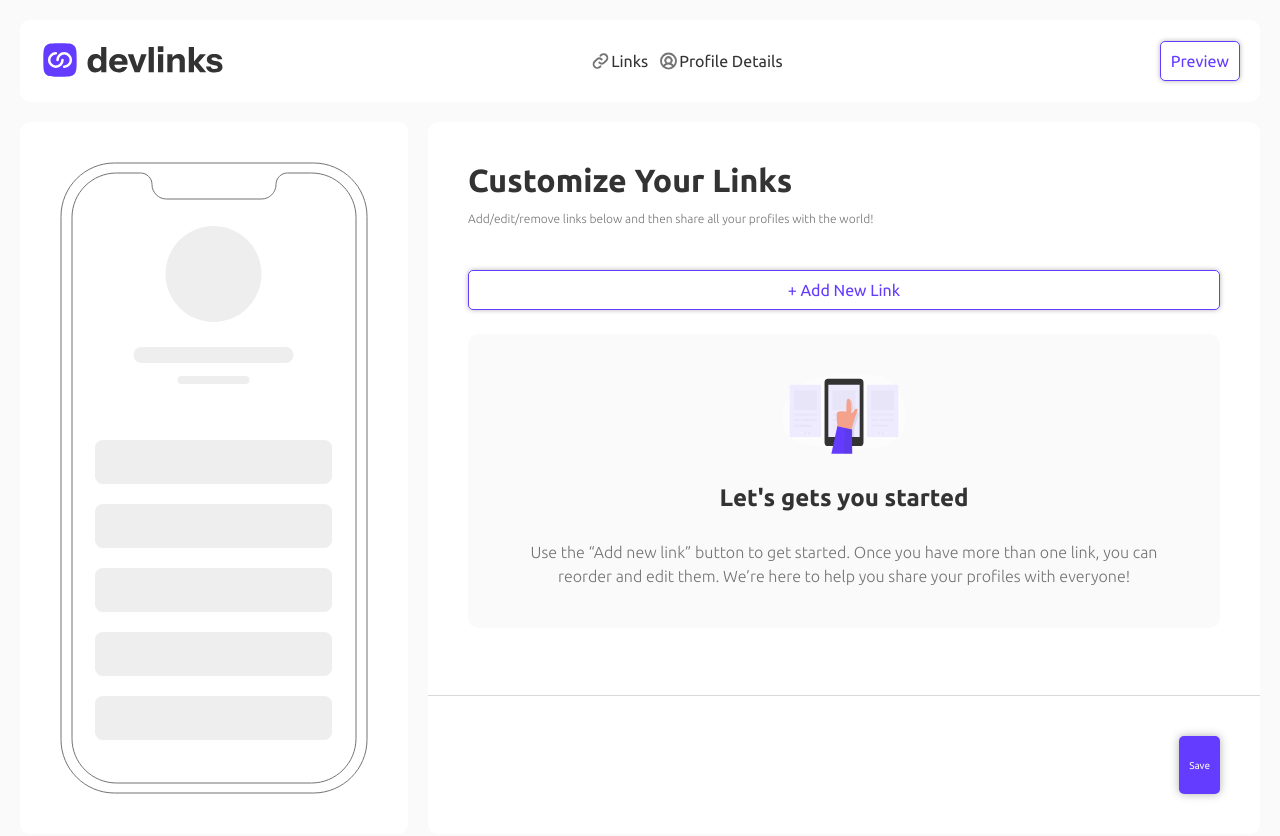
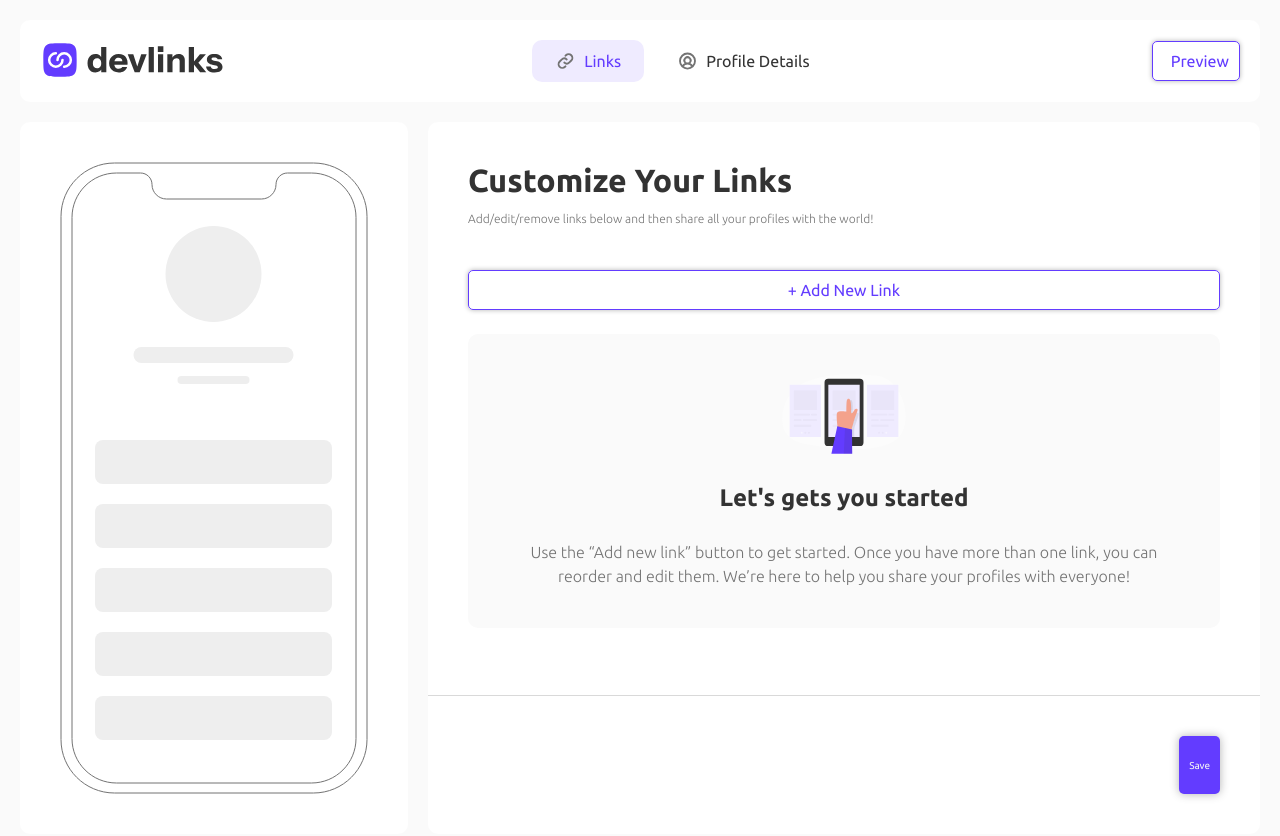
Before and after one commit to hidalest/link-sharing-app, a React (Vite) app: page /home in a window 1280 px wide. Shown: the top 836 px of the page. Built offline with nearby package versions, Linux system fonts and the light colour scheme.

Commit message:
fix: adjusted css styles on the navbar

```diff
--- a/src/components/NavBar/Navbar.module.scss
+++ b/src/components/NavBar/Navbar.module.scss
@@ -32,6 +32,20 @@
     align-items: center;
     text-decoration: none;
 
+    &.routeLink {
+      padding: 1.1rem 2.3rem;
+      border-radius: $border-radius;
+
+      &.activeRoute {
+        color: $purple;
+        background-color: $purple-light;
+      }
+    }
+
+    &.activeRoute {
+      color: $purple;
+    }
+
     &:hover {
       & svg {
         fill: $purple;
@@ -48,6 +62,7 @@
 
     & .link-copy {
       font-size: 1.6rem;
+      margin-left: 0.8rem;
       @include responsiveMax($phone) {
         display: none;
       }
--- a/src/components/NavBar/Navbar.tsx
+++ b/src/components/NavBar/Navbar.tsx
@@ -23,16 +23,26 @@ function Navbar(props: NavBarProps) {
         <img src={mainLogoSmall} className={styles['mainLogo-small']}></img>
       </Link>
       <section className={styles.navbarLinks}>
-        <Link to={'/links'} className={styles.navbarLinks}>
+        <Link
+          to={'/home'}
+          className={`${styles.navbarLinks} ${styles.routeLink} ${
+            location.pathname === '/home' ? styles.activeRoute : ''
+          }`}
+        >
           <img src={logoLinkPage}></img>
           <span className={styles['link-copy']}>{linkPageCopy}</span>
         </Link>
-        <Link to={'/profileDetails'} className={styles.navbarLinks}>
+        <Link
+          to={'/profileDetails'}
+          className={`${styles.navbarLinks} ${styles.routeLink} ${
+            location.pathname === '/profile' ? styles.activeRoute : ''
+          }`}
+        >
           <img src={logoProfilePage}></img>
           <span className={styles['link-copy']}>{profileDetailsPageCopy}</span>
         </Link>
       </section>
-      <Link to={'/preview'} className={`${styles.navbarLinks} `}>
+      <Link to={'/preview'} className={`${styles.navbarLinks}`}>
         <Button priority='secondary' className={styles.previewBtn}>
           <span className={styles['link-copy']}>{buttonPreviewCopy}</span>
           <img
```
